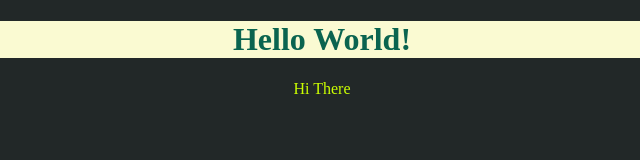
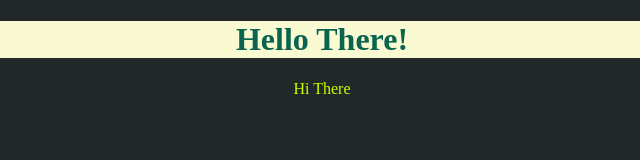
Before and after one commit to Flazer0136/Flazer0136.github.io, a plain HTML site: page index.html in a window 1280 px wide. Shown: the full height of the page, 318-958 px from the left. Drawn offline with Linux system fonts and the light colour scheme.

Commit message:
Update index.html

```diff
--- a/index.html
+++ b/index.html
@@ -6,7 +6,7 @@
     <title>Document</title>
 </head>
 <body>
-    <h1 style="color: rgb(10, 100, 79);">Hello World!</h1>
+    <h1 style="color: rgb(10, 100, 79);">Hello There!</h1>
     <p>Hi There</p>
 </body>
 </html>
```
